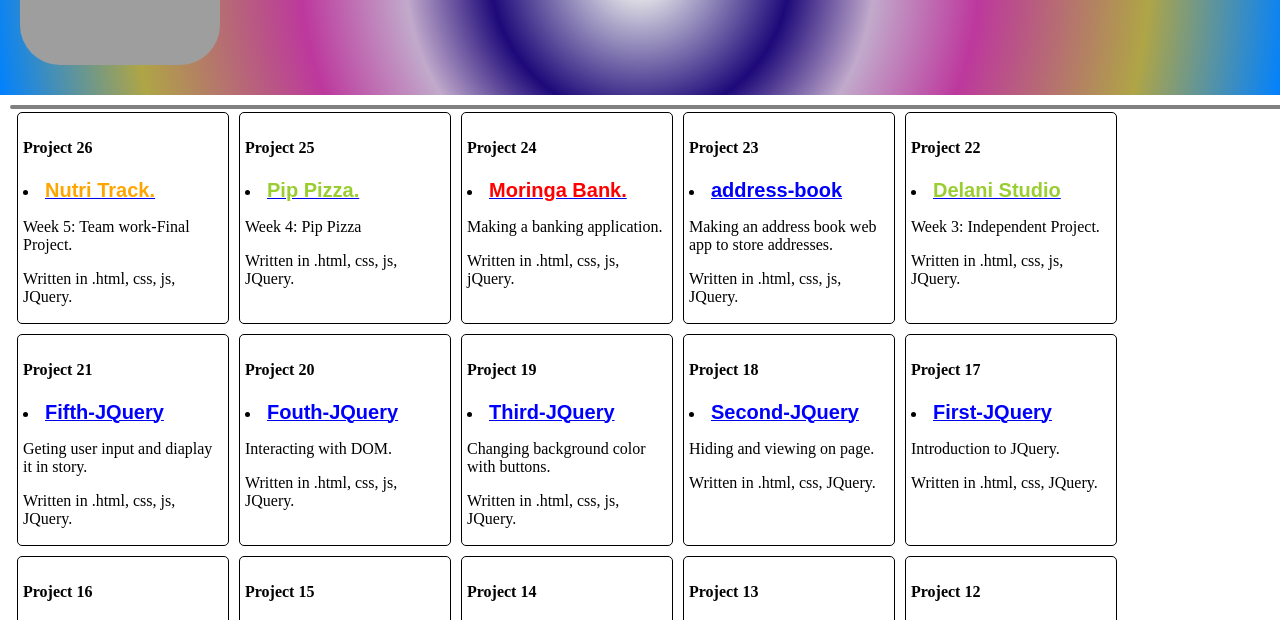
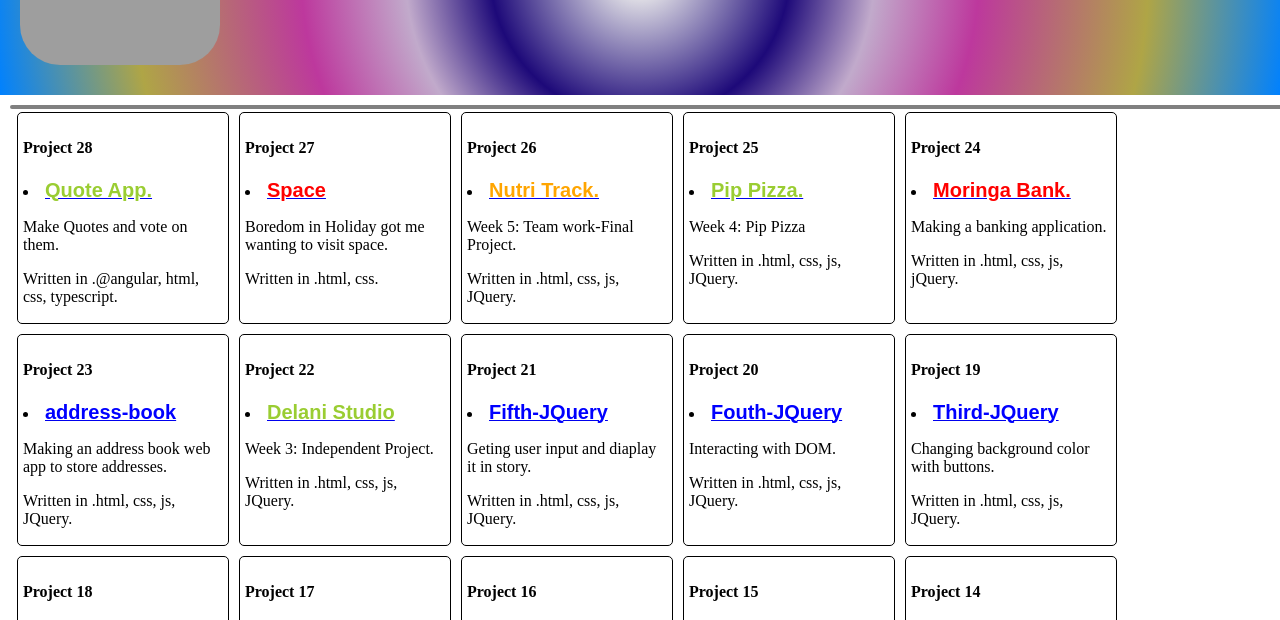
Before and after one commit to philip-bbaale/My-Portforlio, a plain HTML site: page index.html in a window 1280 px wide. Shown: the part 155-775 px from the top of the page. Drawn offline with Linux system fonts and the light colour scheme; grey boxes are pictures that could not be loaded.

Commit message:
adding 27 and 28 project

```diff
--- a/index.html
+++ b/index.html
@@ -19,6 +19,20 @@
 
     </div>
     <div class="work">
+
+      <div class="work_space">
+        <h4><strong>Project 28</strong></h4>
+        <p><li><a href="https://github.com/scrupycoco/Quotes" target="_blank"  ><span class="too_important_project">Quote App.</span></a></li></p>
+        <p>Make Quotes and vote on them.</p>
+        <p>Written in .@angular, html, css, typescript.</p>
+      </div>
+
+      <div class="work_space">
+        <h4><strong>Project 27</strong></h4>
+        <p><li><a href="https://github.com/scrupycoco/Space" target="_blank"  ><span class="important_project">Space</span></a></li></p>
+        <p>Boredom in Holiday got me wanting to visit space.</p>
+        <p>Written in .html, css.</p>
+      </div>
 
       <div class="work_space">
         <h4><strong>Project 26</strong></h4>
```
